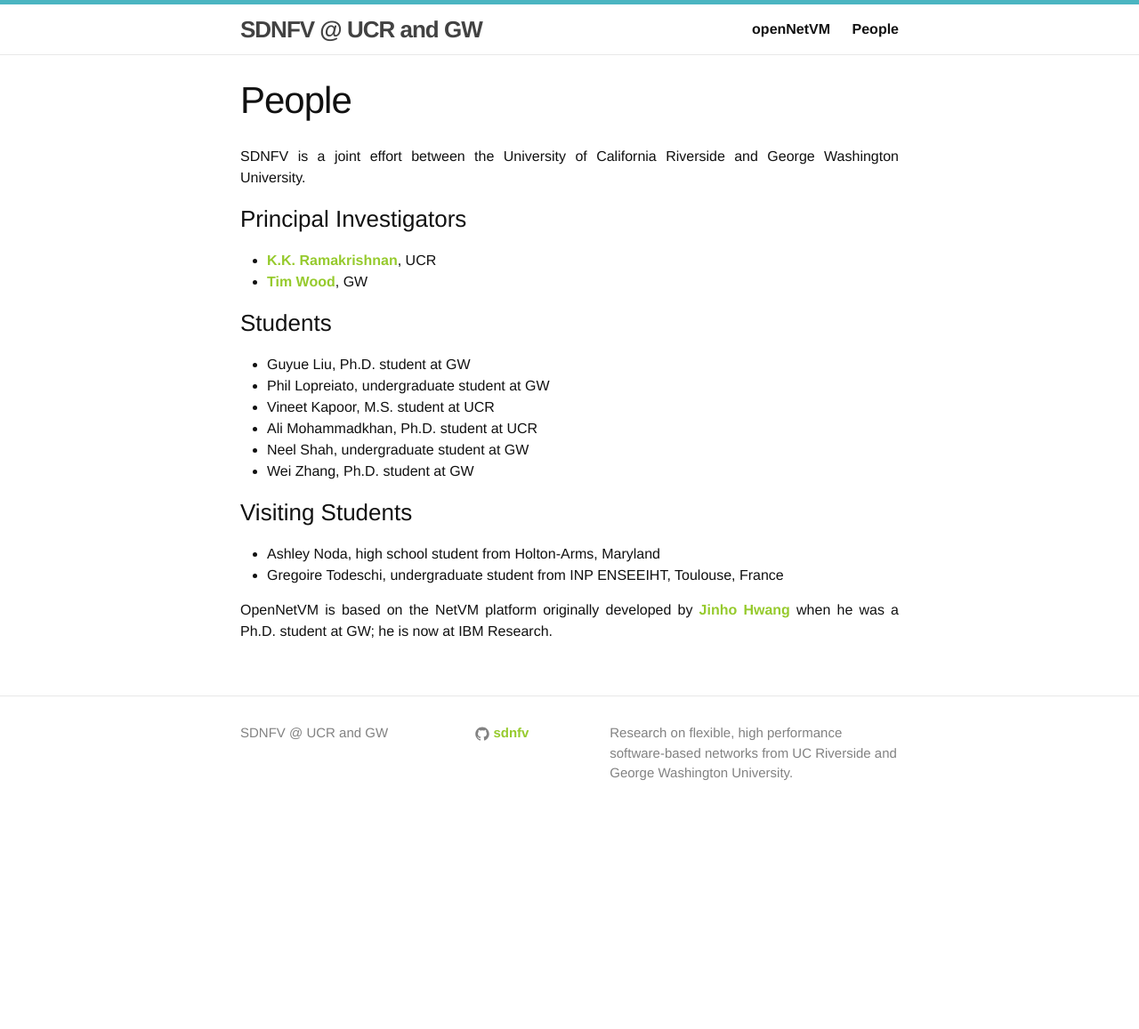
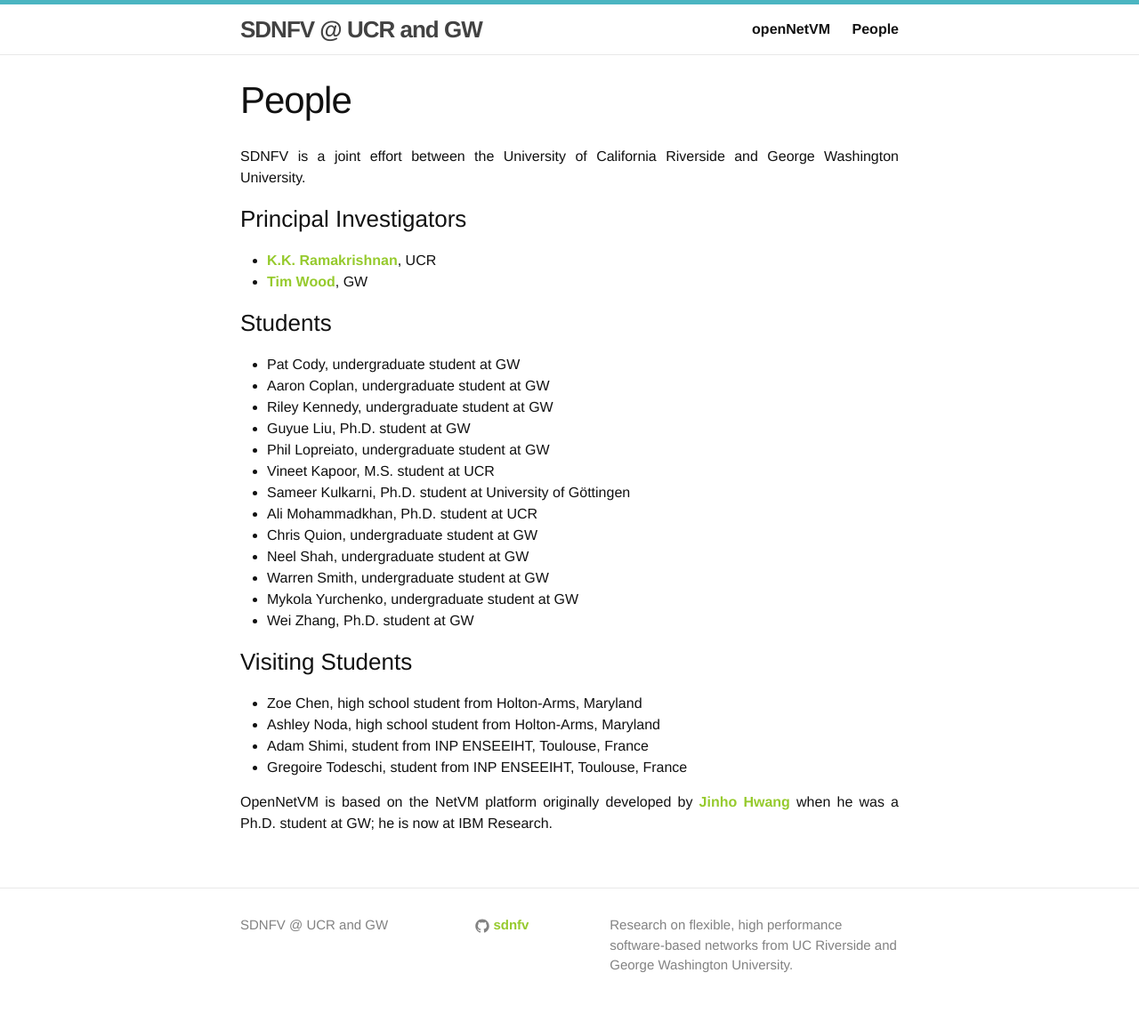
Before and after one commit to sdnfv/sdnfv.github.io, a Jekyll site: the page built from people.md, in a window 1280 px wide. Shown: the whole page at 89% size. Built offline with Jekyll 4.4.1, drawn with Linux system fonts in a browser that asks for light colours; before the commit the page ends 941 px from its top, so only the background shows below that.

Commit message:
Update people.md

```diff
--- a/people.md
+++ b/people.md
@@ -11,15 +11,25 @@
   * [Tim Wood](http://faculty.cs.gwu.edu/~timwood/wiki/doku.php), GW
 
 ### Students
+  * Pat Cody, undergraduate student at GW
+  * Aaron Coplan, undergraduate student at GW
+  * Riley Kennedy, undergraduate student at GW
   * Guyue Liu, Ph.D. student at GW
   * Phil Lopreiato, undergraduate student at GW
   * Vineet Kapoor, M.S. student at UCR
+  * Sameer Kulkarni, Ph.D. student at University of Göttingen
   * Ali Mohammadkhan, Ph.D. student at UCR
+  * Chris Quion, undergraduate student at GW
   * Neel Shah, undergraduate student at GW
+  * Warren Smith, undergraduate student at GW
+  * Mykola Yurchenko, undergraduate student at GW
   * Wei Zhang, Ph.D. student at GW
 
 ### Visiting Students
+  * Zoe Chen, high school student from Holton-Arms, Maryland
   * Ashley Noda, high school student from Holton-Arms, Maryland
-  * Gregoire Todeschi, undergraduate student from INP ENSEEIHT, Toulouse, France
+  * Adam Shimi, student from INP ENSEEIHT, Toulouse, France
+  * Gregoire Todeschi, student from INP ENSEEIHT, Toulouse, France
+
 
 OpenNetVM is based on the NetVM platform originally developed by [Jinho Hwang](https://jinhohwang.wordpress.com/) when he was a Ph.D. student at GW; he is now at IBM Research.
```
